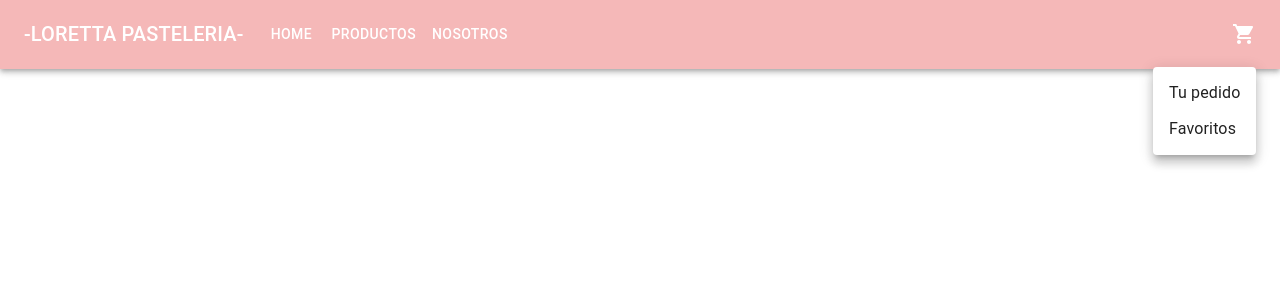
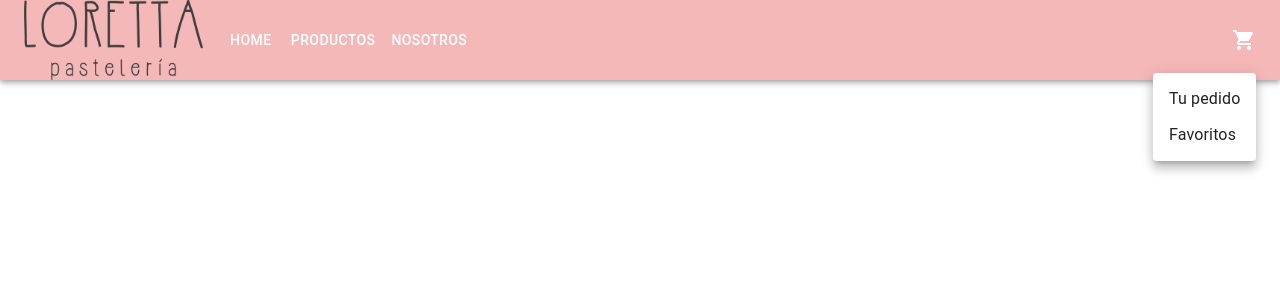
Before and after one commit to antomag/loretta-pasteleria-react, a React (Create React App) app: page / in a window 1280 px wide. Both pictures are taken after a click on the button 1244 px from the left and 34 px from the top of the page. Shown: the top 300 px of the page. Built offline with nearby package versions, Linux system fonts and the light colour scheme.

Commit message:
agregue a la NavBar cartWidget y Logo

```diff
--- /dev/null
+++ b/src/components/CartWidget/CartWidget.js
@@ -0,0 +1,54 @@
+import * as React from 'react';
+import Box from '@mui/material/Box';
+import Toolbar from '@mui/material/Toolbar';
+import IconButton from '@mui/material/IconButton';
+import Typography from '@mui/material/Typography';
+import Menu from '@mui/material/Menu';
+import MenuItem from '@mui/material/MenuItem';
+
+const settings = ['Tu pedido', 'Favoritos'];
+
+export default function CartWidget() {
+
+    const [anchorElUser, setAnchorElUser] = React.useState(null);
+
+    const handleOpenUserMenu = (event) => {
+      setAnchorElUser(event.currentTarget);
+    };
+
+    const handleCloseUserMenu = () => {
+      setAnchorElUser(null);
+    };
+
+    return (
+        <Toolbar disableGutters>
+            <Box sx={{ flexGrow: 0 }}>
+                <IconButton onClick={handleOpenUserMenu} sx={{ p: 0 }}>
+                  <img src='img/cartwhite.svg' />
+                </IconButton>
+              <Menu
+                sx={{ mt: '45px' }}
+                id="menu-appbar"
+                anchorEl={anchorElUser}
+                anchorOrigin={{
+                  vertical: 'top',
+                  horizontal: 'right',
+                }}
+                keepMounted
+                transformOrigin={{
+                  vertical: 'top',
+                  horizontal: 'right',
+                }}
+                open={Boolean(anchorElUser)}
+                onClose={handleCloseUserMenu}
+              >
+                {settings.map((setting) => (
+                  <MenuItem key={setting} onClick={handleCloseUserMenu}>
+                    <Typography textAlign="center">{setting}</Typography>
+                  </MenuItem>
+                ))}
+              </Menu>
+            </Box>
+        </Toolbar>
+    );
+  };
--- /dev/null
+++ b/src/components/Logo/logo.js
@@ -0,0 +1,5 @@
+export default function Logo() {
+    return(
+        <img src='/img/logo.png' style={{height: '10vh'}} />
+    )
+}
--- a/src/components/NavBar/NavBar.js
+++ b/src/components/NavBar/NavBar.js
@@ -8,32 +8,23 @@ import Menu from '@mui/material/Menu';
 import MenuIcon from '@mui/icons-material/Menu';
 import Container from '@mui/material/Container';
 import Button from '@mui/material/Button';
-import Tooltip from '@mui/material/Tooltip';
 import MenuItem from '@mui/material/MenuItem';
 import './NavBar.css';
+import CartWidget from '../CartWidget/CartWidget';
+import Logo from '../Logo/logo';
 
 const pages = ['HOME', 'PRODUCTOS', 'NOSOTROS' ];
-const settings = ['Tu pedido', 'Favoritos'];
 
 const ResponsiveAppBar = () => {
+
   const [anchorElNav, setAnchorElNav] = React.useState(null);
-  const [anchorElUser, setAnchorElUser] = React.useState(null);
 
   const handleOpenNavMenu = (event) => {
     setAnchorElNav(event.currentTarget);
   };
-  const handleOpenUserMenu = (event) => {
-    setAnchorElUser(event.currentTarget);
-  };
-
   const handleCloseNavMenu = () => {
     setAnchorElNav(null);
   };
-
-  const handleCloseUserMenu = () => {
-    setAnchorElUser(null);
-  };
-
   return (
     <AppBar position="static">
       <Container maxWidth="xl">
@@ -44,7 +35,7 @@ const ResponsiveAppBar = () => {
             component="div"
             sx={{ mr: 2, display: { xs: 'none', md: 'flex' } }}
           >
-            -LORETTA PASTELERIA-
+            <Logo/>
           </Typography>
 
           <Box sx={{ flexGrow: 1, display: { xs: 'flex', md: 'none' } }}>
@@ -89,7 +80,7 @@ const ResponsiveAppBar = () => {
             component="div"
             sx={{ flexGrow: 1, display: { xs: 'flex', md: 'none' } }}
           >
-            -LORETTA PASTELERIA-
+            <Logo/>
           </Typography>
           <Box sx={{ flexGrow: 1, display: { xs: 'none', md: 'flex' } }}>
             {pages.map((page) => (
@@ -102,36 +93,7 @@ const ResponsiveAppBar = () => {
               </Button>
             ))}
           </Box>
-
-          <Box sx={{ flexGrow: 0 }}>
-            <Tooltip title="Open settings">
-              <IconButton onClick={handleOpenUserMenu} sx={{ p: 0 }}>
-                <img src='img/cartwhite.svg' />
-              </IconButton>
-            </Tooltip>
-            <Menu
-              sx={{ mt: '45px' }}
-              id="menu-appbar"
-              anchorEl={anchorElUser}
-              anchorOrigin={{
-                vertical: 'top',
-                horizontal: 'right',
-              }}
-              keepMounted
-              transformOrigin={{
-                vertical: 'top',
-                horizontal: 'right',
-              }}
-              open={Boolean(anchorElUser)}
-              onClose={handleCloseUserMenu}
-            >
-              {settings.map((setting) => (
-                <MenuItem key={setting} onClick={handleCloseUserMenu}>
-                  <Typography textAlign="center">{setting}</Typography>
-                </MenuItem>
-              ))}
-            </Menu>
-          </Box>
+          <CartWidget/>
         </Toolbar>
       </Container>
     </AppBar>
```
